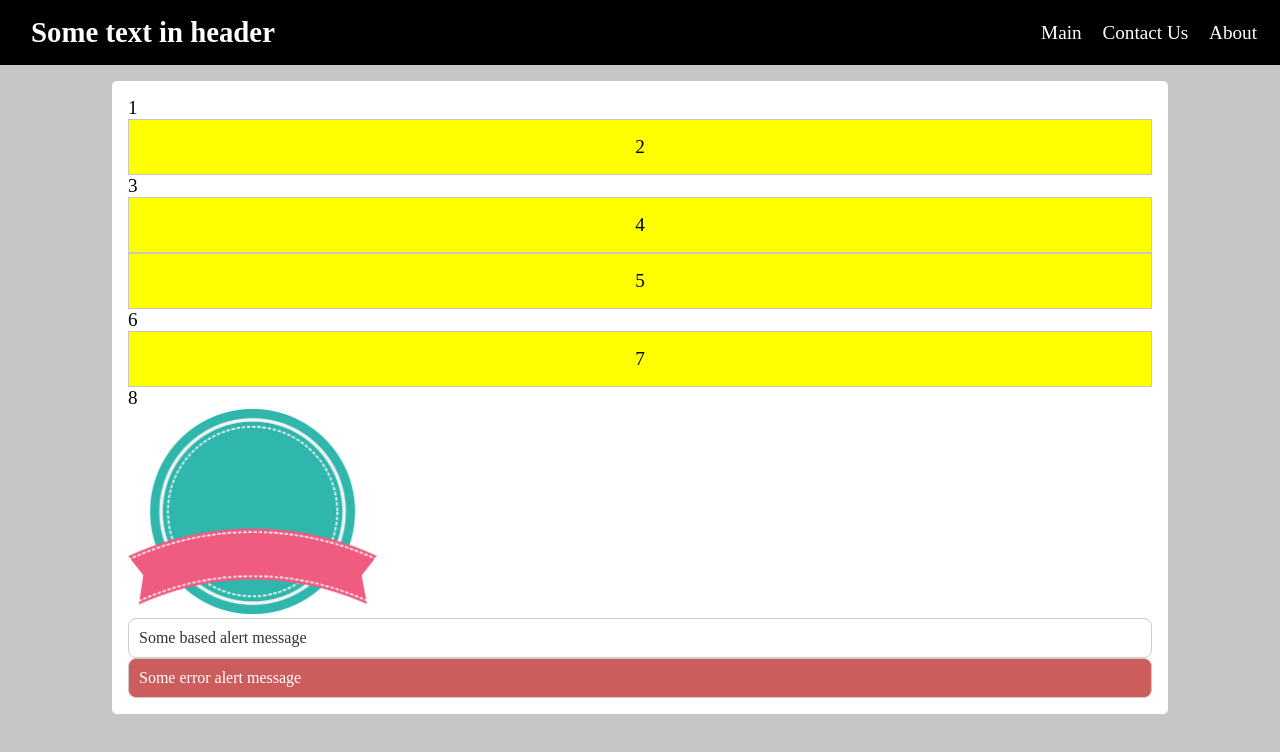
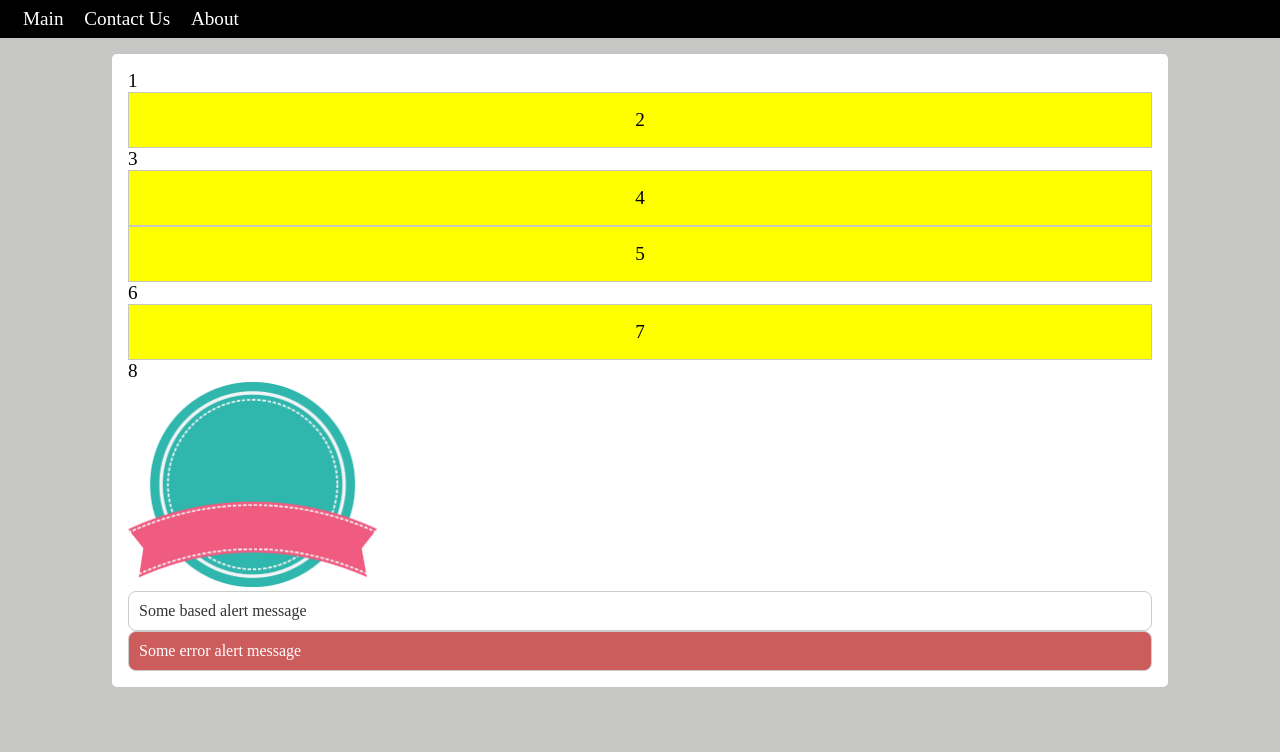
Before and after one commit to dmishchuk/test-pj, a plain HTML site: page index.html in a window 1280 px wide. Drawn offline with Linux system fonts and the light colour scheme.

Commit message:
cleared titles

```diff
--- a/index.html
+++ b/index.html
@@ -9,7 +9,6 @@
 <body>
     <header>
         <div class="wrapper">
-            <h2>Some text in header</h2>
             <nav>
                 <a href="./index.html">Main</a>
                 <a href="./contact-us.html">Contact Us</a>
```
Also changed, not shown: about.html (+0 -2 lines).
